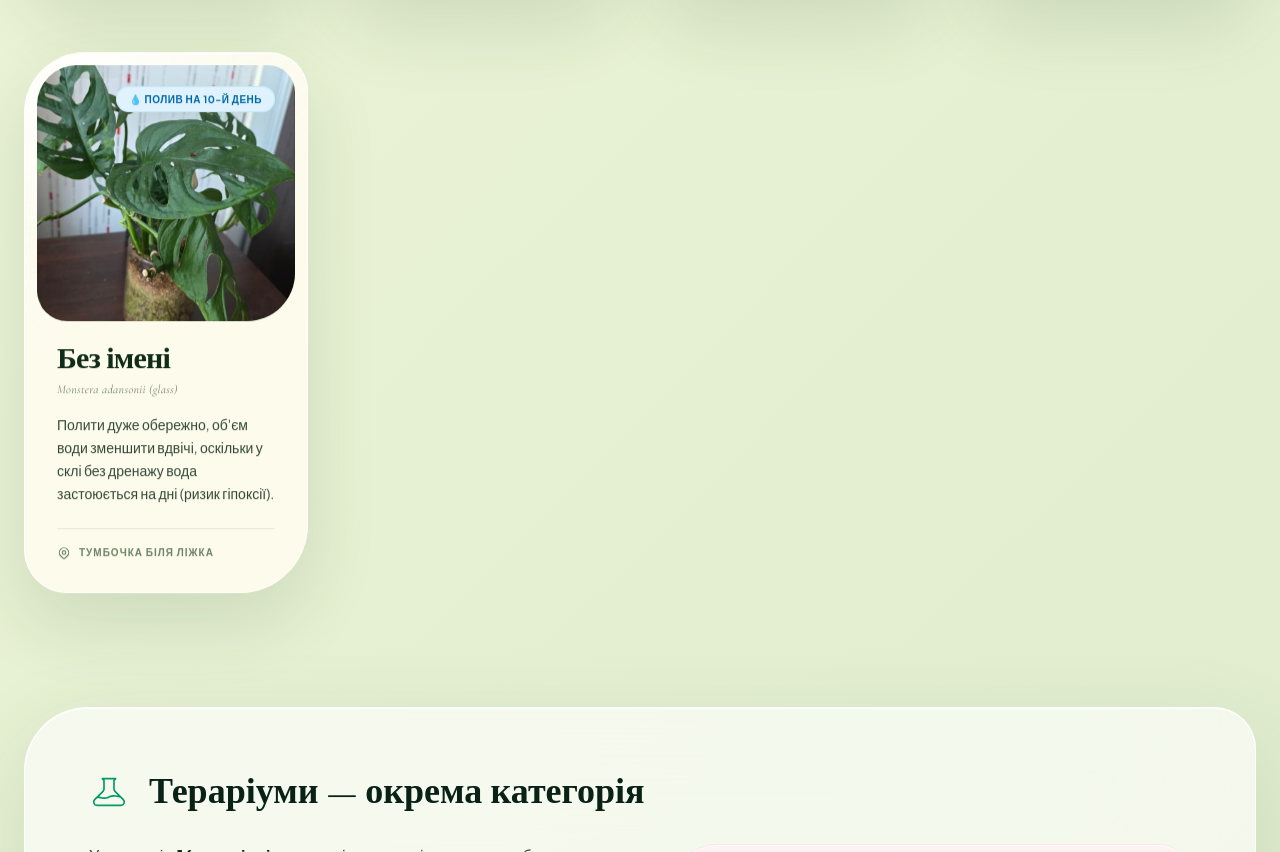
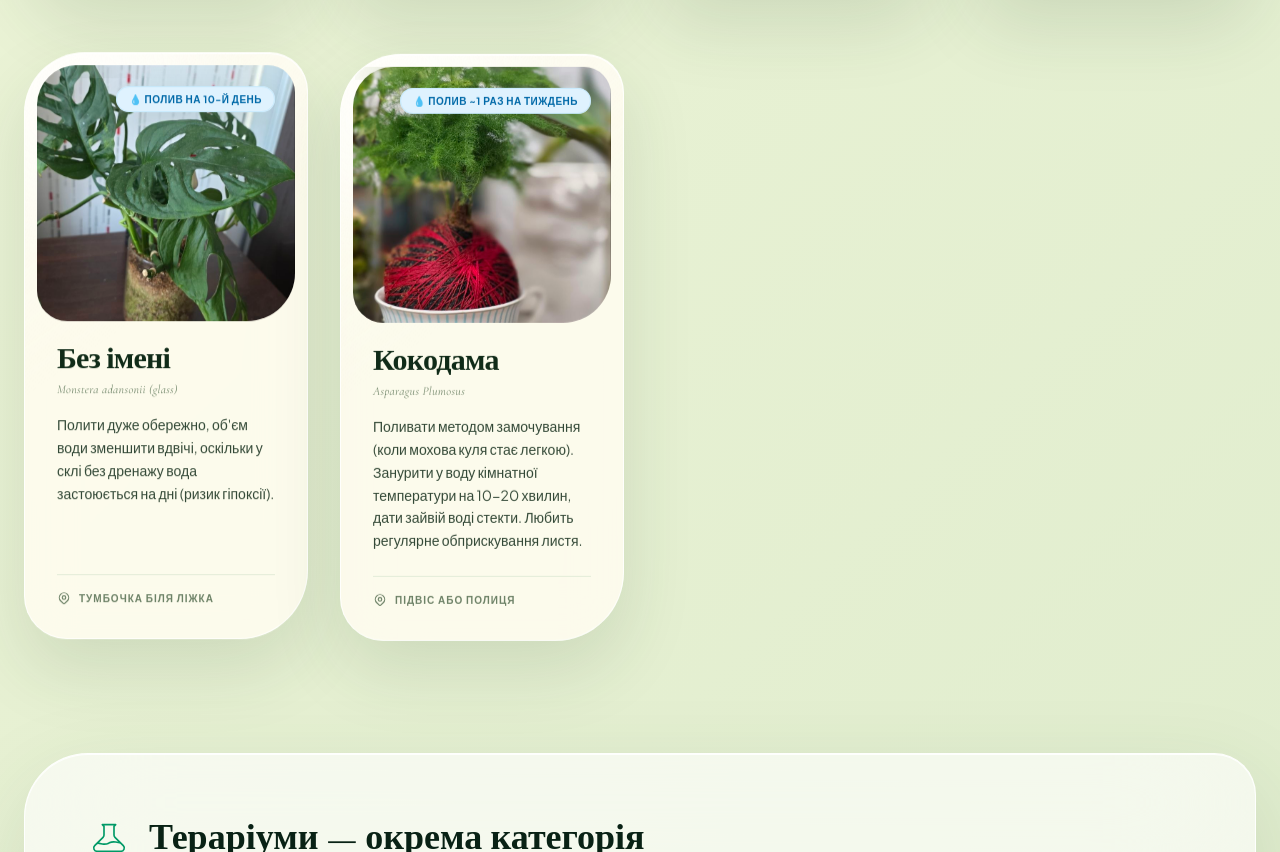
Before and after one commit to newagno/plant-sitter-guide, a website: page index.html in a window 1280 px wide. Shown: the part 3466-4318 px from the top of the page. Drawn offline with nearby package versions, Linux system fonts and the light colour scheme.

Commit message:
feat: add Kokodama plant card component with image asset and care instructions

```diff
--- a/index.html
+++ b/index.html
@@ -835,6 +835,35 @@
           </div>
         </div>
       </article>
+      <article class="plant-card group relative flex flex-col bg-[#FFFCF0]/88 border border-white/85 shadow-[0_30px_70px_rgba(42,73,42,0.13),inset_0_1px_0_rgba(255,255,255,0.9)] overflow-hidden hover:-translate-y-2 hover:rotate-[0.35deg] hover:shadow-[0_38px_90px_rgba(35,72,42,0.2),inset_0_1px_0_rgba(255,255,255,1)] transition-all duration-700">
+        <div class="relative m-3 mb-0 h-64 shrink-0 overflow-hidden rounded-[2.5rem_1.7rem_3rem_1.9rem] shadow-[inset_0_-40px_80px_rgba(245,238,213,0.22)]">
+          <button type="button" aria-label="Збільшити фото Kokodama Asparagus Plumosus" class="zoom-trigger block w-full h-full p-0 m-0 border-none bg-transparent cursor-zoom-in group-hover:scale-[1.035] transition-transform duration-[1200ms] focus:outline-none focus-visible:ring-4 focus-visible:ring-emerald-500/50 z-20 relative">
+            <img src="./assets/images/Kokodama.jpg" alt="" width="600" height="400" loading="lazy" decoding="async" class="w-full h-full object-cover saturate-[1.06] contrast-[1.02]">
+          </button>
+          <div class="absolute inset-0 bg-gradient-to-t from-[#FFFCF0] via-[#FFFCF0]/12 to-transparent pointer-events-none z-10"></div>
+          <div class="absolute inset-0 bg-[radial-gradient(circle_at_25%_18%,rgba(255,250,218,0.34),transparent_32%),linear-gradient(120deg,rgba(255,255,255,0.16),transparent_40%)] pointer-events-none z-10"></div>
+          <div class="absolute top-5 right-5 z-30">
+            <span class="text-sky-700 bg-sky-100 border-sky-200/60 backdrop-blur-xl border text-[10px] px-3 py-1.5 rounded-full font-bold tracking-wider uppercase shadow-[0_10px_30px_rgba(37,74,43,0.12)]">
+              💧 Полив ~1 раз на тиждень
+            </span>
+          </div>
+        </div>
+        <div class="flex flex-col flex-1 px-8 pb-8 pt-5 relative z-30">
+          <div class="mb-4">
+            <h3 class="text-[#102B18] font-serif font-bold text-3xl tracking-tight mb-1">Кокодама</h3>
+            <p class="text-xs text-[#72876B] italic font-serif tracking-wide">Asparagus Plumosus</p>
+          </div>
+          <div class="text-sm text-[#334937] font-sans leading-relaxed flex-1 mb-6">
+            Поливати методом замочування (коли мохова куля стає легкою). Занурити у воду кімнатної температури на 10-20 хвилин, дати зайвій воді стекти. Любить регулярне обприскування листя.
+          </div>
+          <div class="mt-auto pt-4 border-t border-[#DCE8D2]/80">
+            <span class="text-[10px] text-[#6D8267] font-bold flex items-center gap-2 uppercase tracking-widest">
+              <svg class="w-3.5 h-3.5" fill="none" stroke="currentColor" viewBox="0 0 24 24"><path stroke-linecap="round" stroke-linejoin="round" stroke-width="2" d="M17.657 16.657L13.414 20.9a1.998 1.998 0 01-2.827 0l-4.244-4.243a8 8 0 1111.314 0z"></path><path stroke-linecap="round" stroke-linejoin="round" stroke-width="2" d="M15 11a3 3 0 11-6 0 3 3 0 016 0z"></path></svg>
+              Підвіс або полиця
+            </span>
+          </div>
+        </div>
+      </article>
     </div>
 
     <!-- Terrarium Banner -->
```
Also changed, not shown: assets/images/Kokodama.jpg (added).
